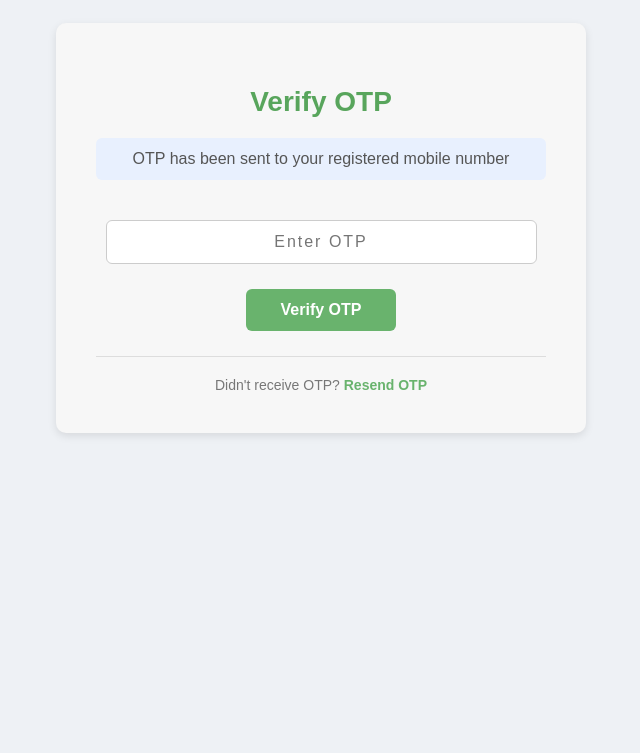
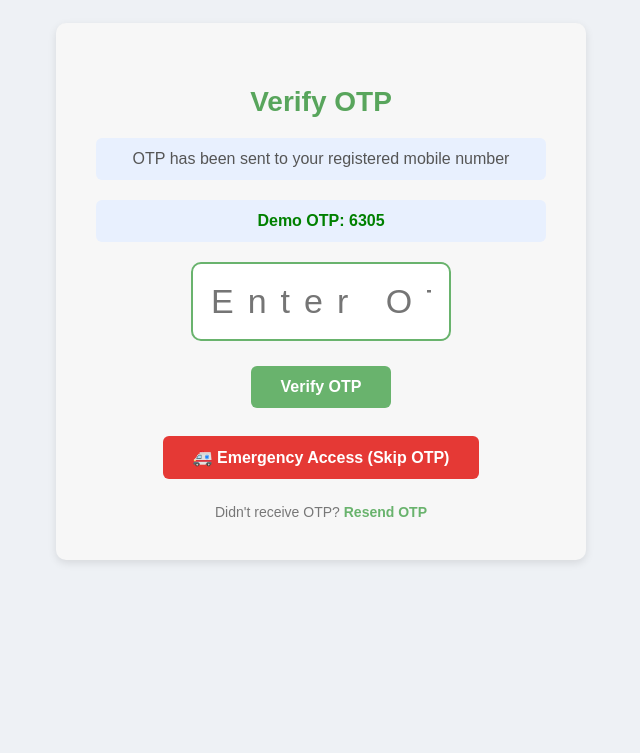
Before and after one commit to harshinisrinivasan15/Smart_Health_Card, a Flask app: page /emergency/1 in a window 1280 px wide. Shown: the part 145-898 px from the top of the page, without its empty margins (319-959 px from the left). Run offline with Flask 3, Linux system fonts and the light colour scheme; tables that the repository leaves empty or names only in its code hold one stand-in row (values such as "Sample post").

Commit message:
Added otp skipping option

```diff
--- a/app.py
+++ b/app.py
@@ -11,7 +11,7 @@ app.secret_key = "healthcard_secret_key"
 db = mysql.connector.connect(
     host="localhost",
     user="root",
-    password="root",
+    password="Dharsh!7",
     database="smart_health_card"
 )
 cursor = db.cursor()
@@ -61,7 +61,7 @@ def adminpatient():
         db.commit()
 
         # Generate QR
-        url = f"http://192.168.1.12:5000/emergency/{patient_id}"
+        url = f"https://courageous-dorene-unsickened.ngrok-free.dev/emergency/{patient_id}"
         qr = qrcode.make(url)
         qr.save(f"static/qr_codes/{patient_id}.png")
 
@@ -237,6 +237,47 @@ def verify_otp():
     else:
         return "Invalid OTP"
 
+
+# 🚑 SKIP OTP (Emergency Access)
+@app.route('/skip_otp')
+def skip_otp():
+
+    patient_id = session.get('patient_id')
+
+    if not patient_id:
+        return redirect('/')
+
+    # Get patient details
+    cursor.execute("SELECT * FROM patients WHERE patient_id=%s", (patient_id,))
+    patient = cursor.fetchone()
+
+    # Get prescriptions
+    cursor.execute("SELECT * FROM prescriptions WHERE patient_id=%s", (patient_id,))
+    prescriptions = cursor.fetchall()
+
+    # 🔴🟡🟢 Find highest severity
+    severity = "Mild"
+
+    for p in prescriptions:
+        if p[6] == "Serious":
+            severity = "Serious"
+            break
+        elif p[6] == "Moderate":
+            severity = "Moderate"
+
+    from datetime import date
+    dob = patient[3]
+    birth_year = int(str(dob).split("-")[0])
+    age = date.today().year - birth_year
+
+    return render_template(
+        "patient_records.html",
+        patient=patient,
+        prescriptions=prescriptions,
+        severity=severity,
+        age=age
+    )
+
 @app.route('/resend_otp')
 def resend_otp():
 
@@ -257,6 +298,8 @@ def resend_otp():
 
     return render_template("verify_otp.html")
 
+
+
 if __name__ == '__main__':
 
     app.run(debug=True, host="0.0.0.0")
--- a/templates/verify_otp.html
+++ b/templates/verify_otp.html
@@ -43,64 +43,11 @@ body {
 
 .card p {
     color: #555;
-    margin-bottom: 30px;
+    margin-bottom: 20px;
     font-size: 16px;
     background: #e8f0fe;
     padding: 12px;
     border-radius: 6px;
-}
-
-input[type="text"] {
-    width: 90%;
-    padding: 12px;
-    margin: 10px 0 25px 0;
-    border: 1px solid #ccc;
-    border-radius: 6px;
-    font-size: 16px;
-    text-align: center;
-    letter-spacing: 2px;
-}
-
-input[type="text"]:focus {
-    outline: none;
-    border-color: #69b36d;
-    box-shadow: 0 0 5px rgba(105, 179, 109, 0.3);
-}
-
-.btn {
-    background: #69b36d;
-    color: white;
-    padding: 12px 30px;
-    border: none;
-    border-radius: 6px;
-    font-size: 16px;
-    font-weight: bold;
-    cursor: pointer;
-    width: auto;
-    min-width: 150px;
-    transition: background 0.3s;
-}
-
-.btn:hover {
-    background: #4f9a54;
-}
-
-.info-text {
-    font-size: 14px;
-    color: #777;
-    margin-top: 25px;
-    border-top: 1px solid #ddd;
-    padding-top: 20px;
-}
-
-.resend-link {
-    color: #69b36d;
-    text-decoration: none;
-    font-weight: bold;
-}
-
-.resend-link:hover {
-    text-decoration: underline;
 }
 
 .otp-input {
@@ -113,16 +60,46 @@ input[type="text"]:focus {
     border: 2px solid #69b36d;
     outline: none;
     margin-bottom: 20px;
-    background: #fff;
-    transition: 0.3s;
 }
 
-.otp-input:focus {
-    box-shadow: 0 0 10px rgba(105, 179, 109, 0.6);
-    border-color: #4f9a54;
+.btn {
+    background: #69b36d;
+    color: white;
+    padding: 12px 30px;
+    border: none;
+    border-radius: 6px;
+    font-size: 16px;
+    font-weight: bold;
+    cursor: pointer;
+    margin: 5px;
+}
+
+.btn:hover {
+    background: #4f9a54;
+}
+
+.skip-btn {
+    background: #e53935;
+}
+
+.skip-btn:hover {
+    background: #c62828;
+}
+
+.info-text {
+    font-size: 14px;
+    color: #777;
+    margin-top: 20px;
+}
+
+.resend-link {
+    color: #69b36d;
+    text-decoration: none;
+    font-weight: bold;
 }
 </style>
 </head>
+
 <body>
 
 <div class="header">Smart Health Card - OTP Verification</div>
@@ -130,8 +107,15 @@ input[type="text"]:focus {
 <div class="wrapper">
     <div class="card">
         <h2>Verify OTP</h2>
+
         <p>OTP has been sent to your registered mobile number</p>
 
+        <!-- 🔥 Demo OTP (for your project) -->
+        <p style="color:green; font-weight:bold;">
+            Demo OTP: {{ session['otp'] }}
+        </p>
+
+        <!-- OTP FORM -->
         <form action="/verify_otp" method="POST">
             <input type="text"
                 name="entered_otp"
@@ -140,14 +124,30 @@ input[type="text"]:focus {
                 class="otp-input"
                 required>
             <br>
+
             <button type="submit" class="btn">Verify OTP</button>
         </form>
 
+        <!-- 🚑 SKIP OTP BUTTON -->
+        <br>
+        <button class="btn skip-btn" onclick="confirmSkip()">
+            🚑 Emergency Access (Skip OTP)
+        </button>
+
+        <!-- RESEND -->
         <div class="info-text">
             Didn't receive OTP? <a href="/resend_otp" class="resend-link">Resend OTP</a>
         </div>
     </div>
 </div>
 
+<script>
+function confirmSkip() {
+    if (confirm("Are you sure? This will bypass OTP security.")) {
+        window.location.href = "/skip_otp";
+    }
+}
+</script>
+
 </body>
 </html>
```
Also changed, not shown: static/qr_codes/PAT001.png (deleted), static/qr_codes/PAT002.png (deleted), static/qr_codes/PAT003.png (deleted), static/qr_codes/PAT005.png (added), static/qr_codes/PAT006.png (added), static/qr_codes/PAT007.png (added), static/qr_codes/PAT008.png (added), static/qr_codes/PAT009.png (added).
